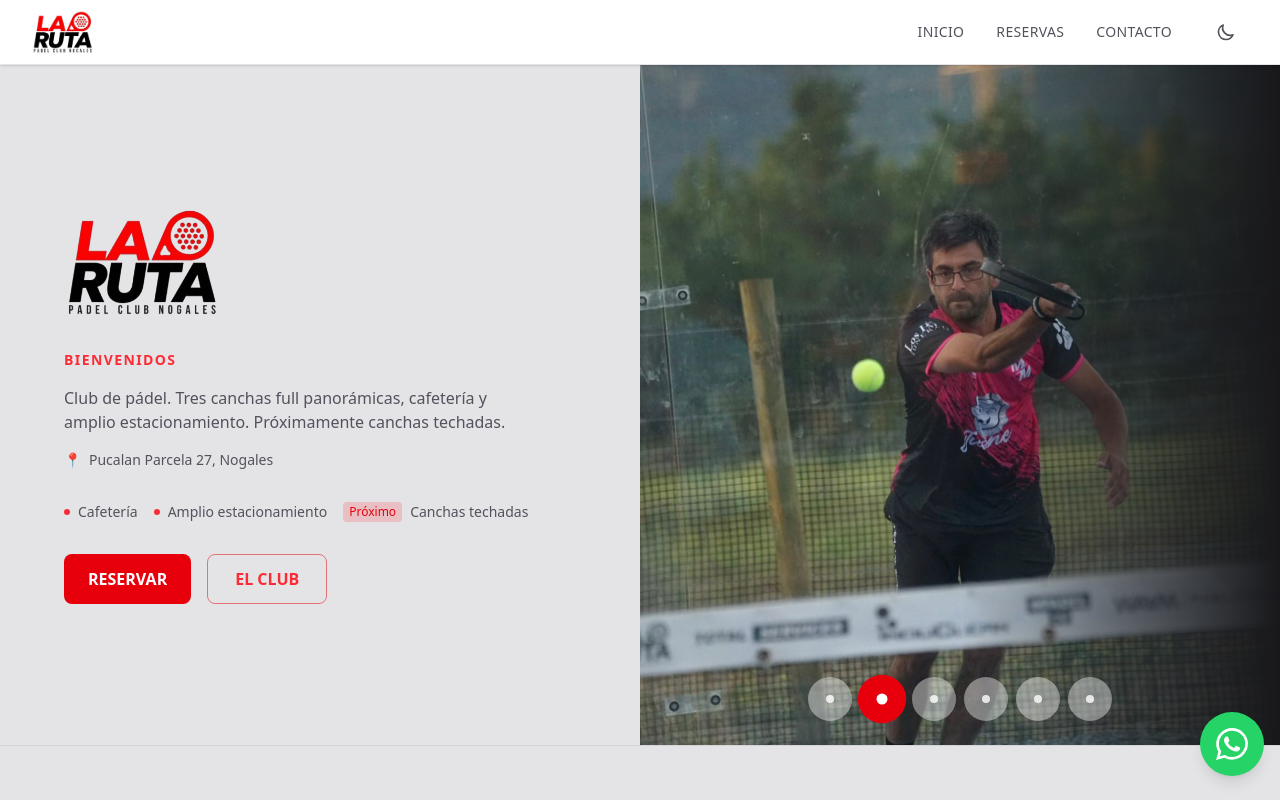
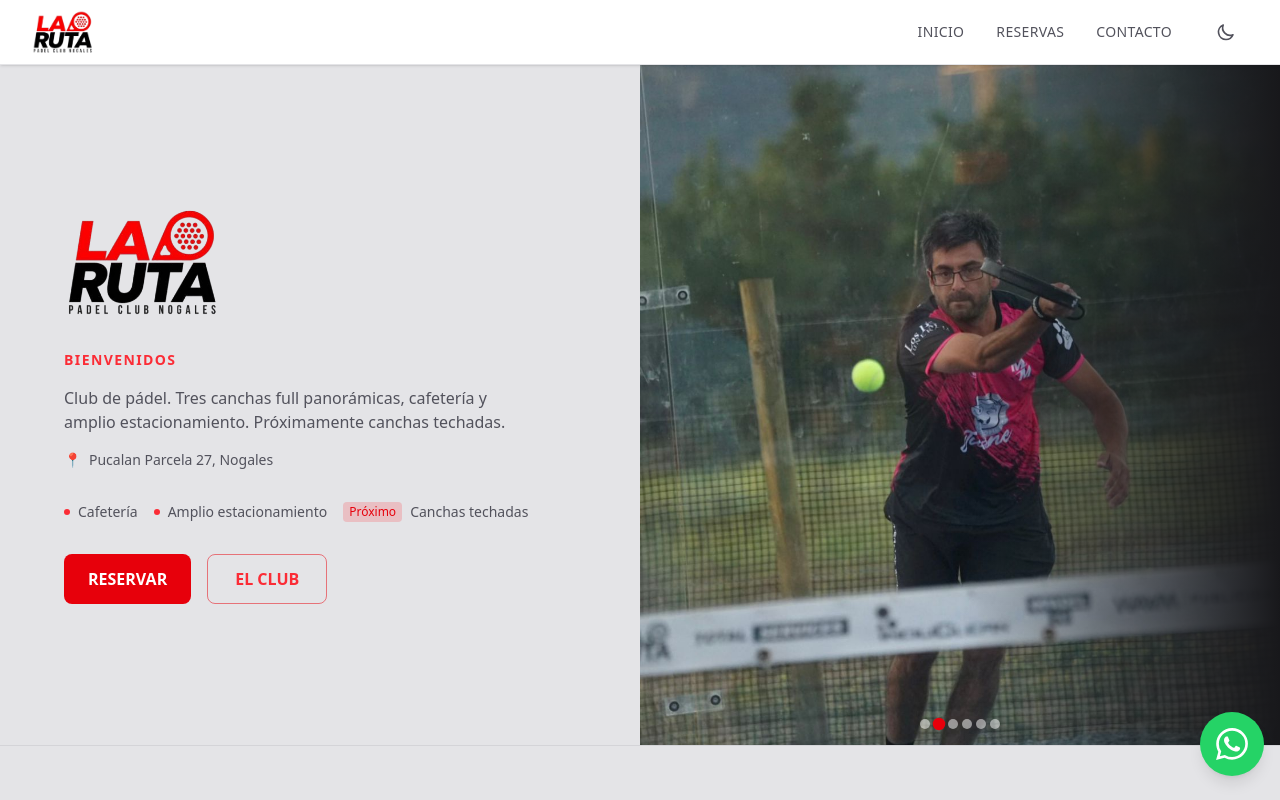
Before and after one commit to matiaslarutapadel/larutapadel, a Next.js app in the folder larutapadel/: page / in a window 1280 px wide. Shown: the top 800 px of the page. Built offline with nearby package versions, Linux system fonts and the light colour scheme.

Commit message:
Update HeroCarousel.tsx

```diff
--- a/larutapadel/app/components/HeroCarousel.tsx
+++ b/larutapadel/app/components/HeroCarousel.tsx
@@ -97,7 +97,10 @@ export default function HeroCarousel({ images }: Props) {
         </div>
       ))}
       {total > 1 && (
-        <div className="absolute left-1/2 z-20 flex -translate-x-1/2 gap-1 sm:gap-2 pointer-events-auto [bottom:max(1.5rem,env(safe-area-inset-bottom))]">
+        <div
+          className="absolute left-1/2 z-20 flex -translate-x-1/2 gap-1 [bottom:max(1rem,env(safe-area-inset-bottom))]"
+          onPointerDown={(e) => e.stopPropagation()}
+        >
           {images.map((_, i) => (
             <button
               key={i}
@@ -109,13 +112,11 @@ export default function HeroCarousel({ images }: Props) {
                   isPaused.current = false;
                 }, PAUSE_AFTER_SWIPE_MS);
               }}
-              className={`flex min-h-[28px] min-w-[28px] items-center justify-center rounded-full transition-all duration-300 focus:outline-none focus:ring-2 focus:ring-red-500 focus:ring-offset-2 focus:ring-offset-transparent sm:min-h-[44px] sm:min-w-[44px] ${
-                i === index ? "scale-110 bg-red-600" : "bg-white/40 hover:bg-white/60"
+              className={`flex h-2 w-2 items-center justify-center rounded-full p-0 focus:outline-none focus-visible:ring-2 focus-visible:ring-red-500 focus-visible:ring-offset-1 sm:h-2.5 sm:w-2.5 ${
+                i === index ? "scale-125 bg-red-600" : "bg-white/50 hover:bg-white/70"
               }`}
               aria-label={`Ir a imagen ${i + 1}`}
-            >
-              <span className={`rounded-full ${i === index ? "h-1.5 w-1.5 scale-125 bg-white sm:h-2 sm:w-2" : "h-1.5 w-1.5 bg-white/80 sm:h-2 sm:w-2"}`} />
-            </button>
+            />
           ))}
         </div>
       )}
```
